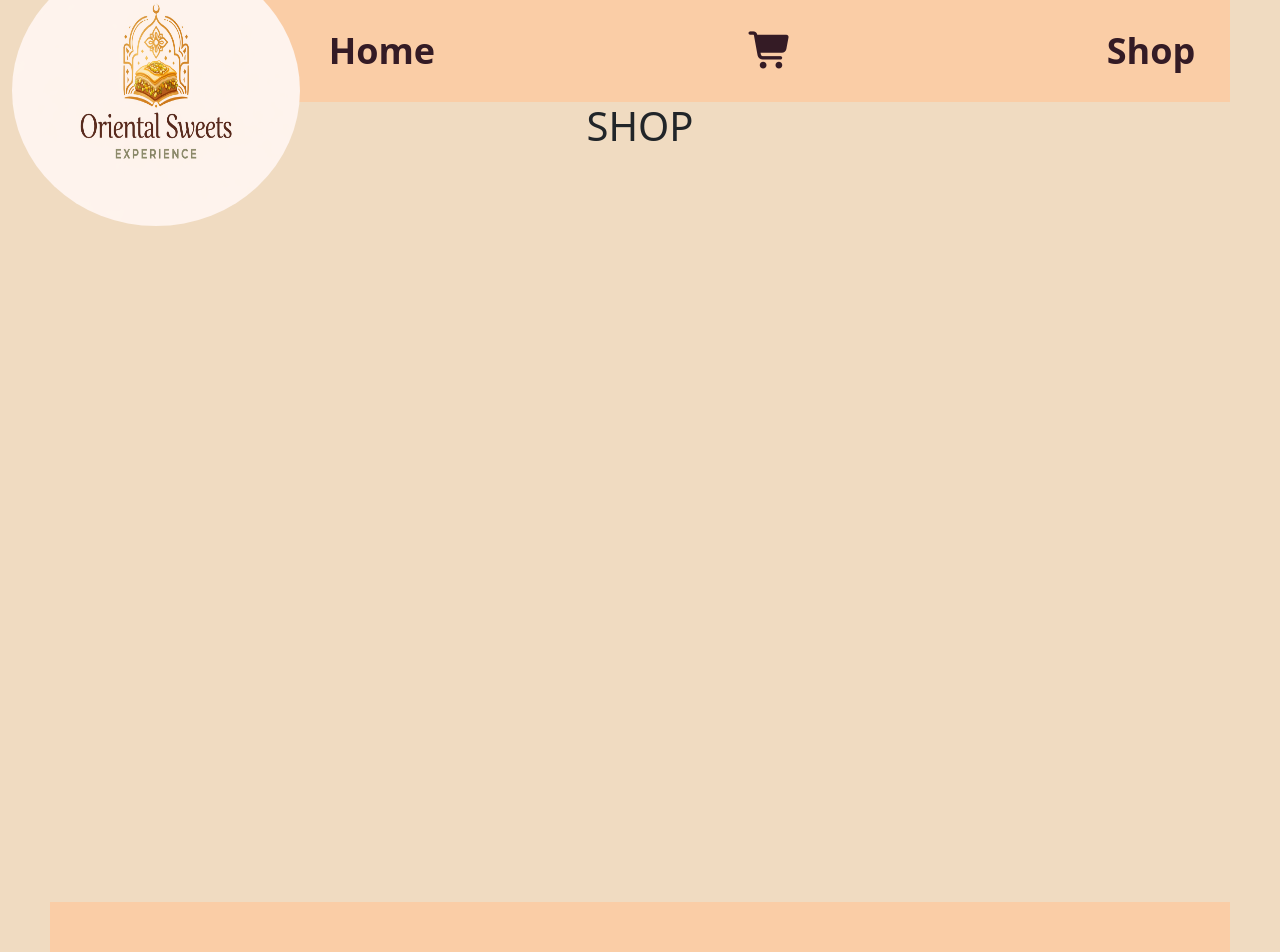
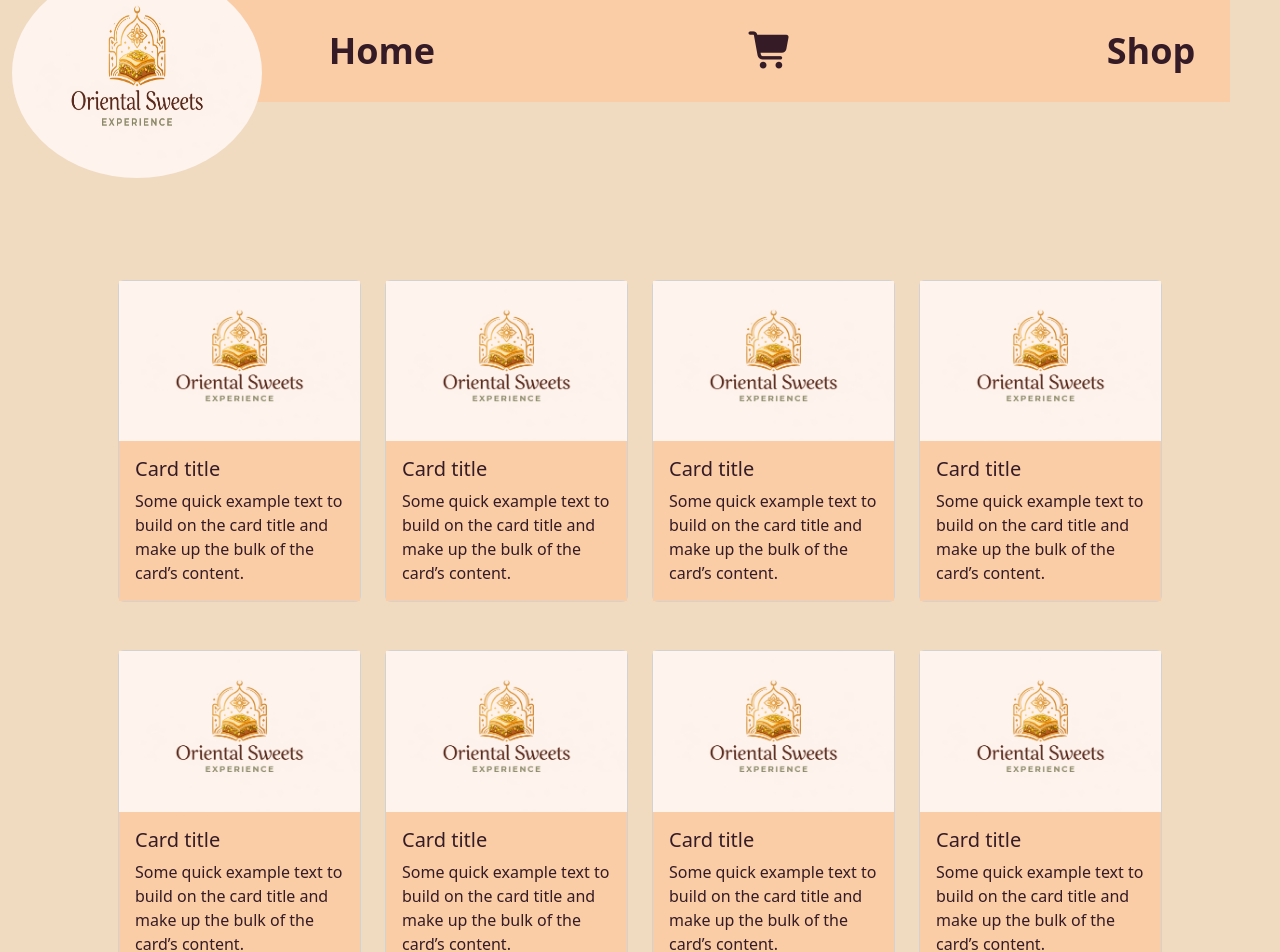
Before and after one commit to FadiAlashqar/arabic-sweets-store, a React (Vite) app in the folder arabic-sweets-frontend/: page /shop in a window 1280 px wide. Shown: the top 952 px of the page. Built offline with nearby package versions, Linux system fonts and the light colour scheme.

Commit message:
UPD [base cards in shop page]

```diff
--- a/arabic-sweets-frontend/src/assets/layouts/DefaultLayout.jsx
+++ b/arabic-sweets-frontend/src/assets/layouts/DefaultLayout.jsx
@@ -7,7 +7,7 @@ const DefaultLayout = () => {
         <>
 
             <header>
-                <img className='logo' src="/logo.png" alt="" />
+                <img className='logo' src="/new-logo.png" alt="" />
                 <NavLink className='home' to='/'>Home</NavLink>
                 <NavLink className='cart' to='/cart'><i className="fa-solid fa-cart-shopping"></i></NavLink>
                 <NavLink className='shop' to='/shop'>Shop</NavLink>
--- a/arabic-sweets-frontend/src/index.css
+++ b/arabic-sweets-frontend/src/index.css
@@ -10,9 +10,12 @@
 
  main {
    width: 1180px;
-   height: 800px;
+   height: 1000px;
    background-color: rgba(240, 219, 193, 1);
    margin: 0;
+   display: flex;
+   justify-content: center;
+   align-items: center;
  }
 
  header {
@@ -33,12 +36,13 @@
 
  /* HEADER */
  .logo {
-   width: 288px;
-   height: 271px;
+   width: 250px;
+   height: 210px;
    border-radius: 50%;
    position: absolute;
    left: -38px;
-   top: -45px;
+   top: -32px;
+
  }
 
  .home,
@@ -52,13 +56,15 @@
  }
 
  /* BUTTON */
- .btn {
+ .button {
    color: white;
    background-color: rgba(52, 27, 37, 1);
    font-weight: bold;
+   border-radius: 25px;
+   padding: 12px;
  }
 
- .btn:hover {
+ .button:hover {
    background-color: rgba(52, 27, 37, 1);
    color: white;
    ;
@@ -85,3 +91,9 @@
    color: rgba(52, 27, 37, 1);
    font-weight: 800;
  }
+
+ /* CARD */
+ .card-body {
+   background-color: rgba(250, 205, 166, 1);
+   color: rgba(52, 27, 37, 1);
+ }
--- a/arabic-sweets-frontend/src/pages/Home.jsx
+++ b/arabic-sweets-frontend/src/pages/Home.jsx
@@ -2,13 +2,13 @@ import React from 'react'
 
 const Home = () => {
     return (
-        <div className="home-container d-flex justify-content-end align-items-end">
+        <div className="home-container d-flex justify-content-end align-items-center">
             <div className="shop-section d-flex flex-column align-items-center justify-content-center p-5">
                 <div>
                     <p className='claim'>Assapora la dolcezza della tradizione orientale !</p>
                 </div>
                 <div>
-                    <button type="button" className="btn">SHOP NOW</button>
+                    <button type="button" className="button">SHOP NOW</button>
                 </div>
             </div>
         </div>
--- a/arabic-sweets-frontend/src/pages/Shop.jsx
+++ b/arabic-sweets-frontend/src/pages/Shop.jsx
@@ -2,7 +2,102 @@ import React from 'react'
 
 const Shop = () => {
     return (
-        <h1 className='text-center'>SHOP</h1>
+        <>
+            <div className="container p-5">
+                <div className="row mt-5">
+                    <div className="col-3">
+                        <div className="card">
+                            <div className="card-img-top">
+                                <img className='img-fluid' src="./new-logo.png" alt="" />
+                            </div>
+                            <div className="card-body">
+                                <h5 class="card-title">Card title</h5>
+                                <p class="card-text">Some quick example text to build on the card title and make up the bulk of the card’s content.</p>
+                            </div>
+                        </div>
+                    </div>
+                    <div className="col-3">
+                        <div className="card">
+                            <div className="card-img-top">
+                                <img className='img-fluid' src="./new-logo.png" alt="" />
+                            </div>
+                            <div className="card-body">
+                                <h5 class="card-title">Card title</h5>
+                                <p class="card-text">Some quick example text to build on the card title and make up the bulk of the card’s content.</p>
+                            </div>
+                        </div>
+                    </div>
+                    <div className="col-3">
+                        <div className="card">
+                            <div className="card-img-top">
+                                <img className='img-fluid' src="./new-logo.png" alt="" />
+                            </div>
+                            <div className="card-body">
+                                <h5 class="card-title">Card title</h5>
+                                <p class="card-text">Some quick example text to build on the card title and make up the bulk of the card’s content.</p>
+                            </div>
+                        </div>
+                    </div>
+                    <div className="col-3">
+                        <div className="card">
+                            <div className="card-img-top">
+                                <img className='img-fluid' src="./new-logo.png" alt="" />
+                            </div>
+                            <div className="card-body">
+                                <h5 class="card-title">Card title</h5>
+                                <p class="card-text">Some quick example text to build on the card title and make up the bulk of the card’s content.</p>
+                            </div>
+                        </div>
+                    </div>
+                </div>
+                <div className="row mt-5">
+                    <div className="col-3">
+                        <div className="card">
+                            <div className="card-img-top">
+                                <img className='img-fluid' src="./new-logo.png" alt="" />
+                            </div>
+                            <div className="card-body">
+                                <h5 class="card-title">Card title</h5>
+                                <p class="card-text">Some quick example text to build on the card title and make up the bulk of the card’s content.</p>
+                            </div>
+                        </div>
+                    </div>
+                    <div className="col-3">
+                        <div className="card">
+                            <div className="card-img-top">
+                                <img className='img-fluid' src="./new-logo.png" alt="" />
+                            </div>
+                            <div className="card-body">
+                                <h5 class="card-title">Card title</h5>
+                                <p class="card-text">Some quick example text to build on the card title and make up the bulk of the card’s content.</p>
+                            </div>
+                        </div>
+                    </div>
+                    <div className="col-3">
+                        <div className="card">
+                            <div className="card-img-top">
+                                <img className='img-fluid' src="./new-logo.png" alt="" />
+                            </div>
+                            <div className="card-body">
+                                <h5 class="card-title">Card title</h5>
+                                <p class="card-text">Some quick example text to build on the card title and make up the bulk of the card’s content.</p>
+                            </div>
+                        </div>
+                    </div>
+                    <div className="col-3">
+                        <div className="card">
+                            <div className="card-img-top">
+                                <img className='img-fluid' src="./new-logo.png" alt="" />
+                            </div>
+                            <div className="card-body">
+                                <h5 class="card-title">Card title</h5>
+                                <p class="card-text">Some quick example text to build on the card title and make up the bulk of the card’s content.</p>
+                            </div>
+                        </div>
+                    </div>
+                </div>
+            </div>
+        </>
     )
 }
 
```
Also changed, not shown: arabic-sweets-frontend/public/logo.png (deleted), arabic-sweets-frontend/public/new-logo.png (added).
